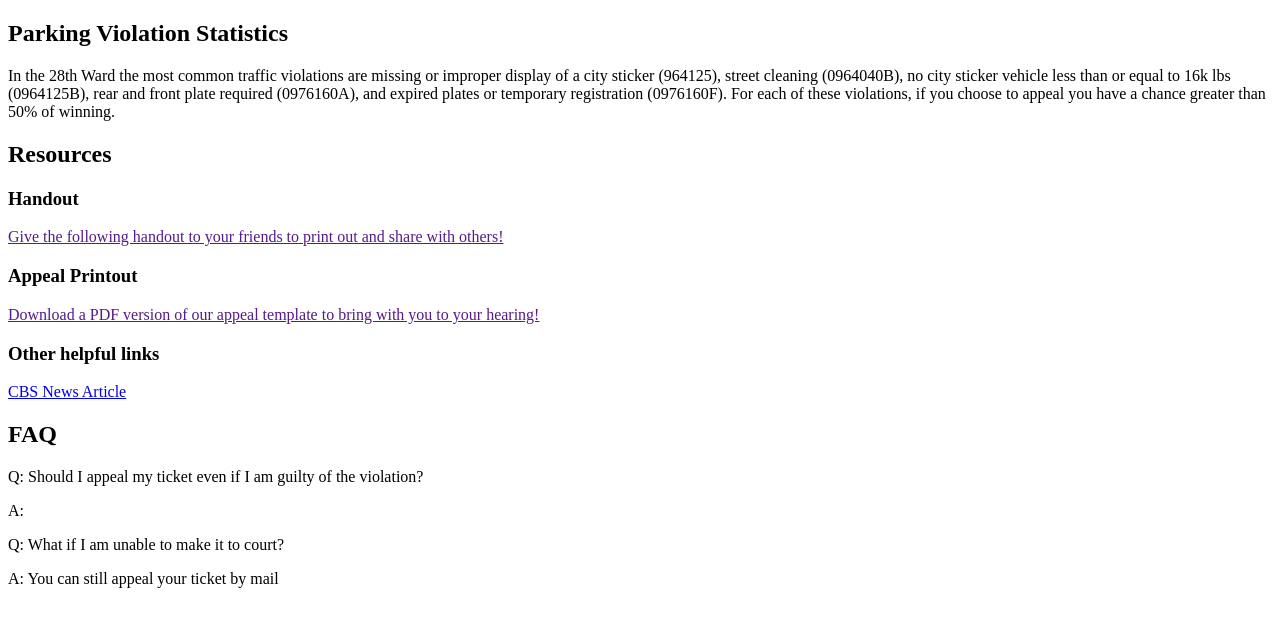
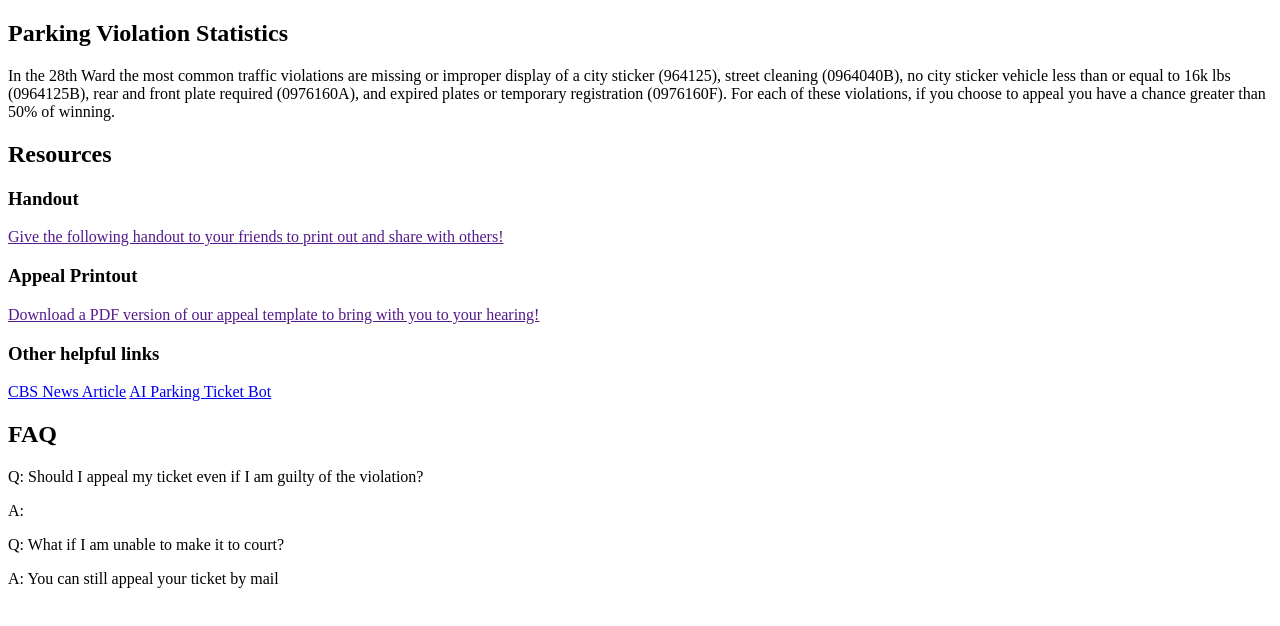
Before and after one commit to bedhededdy/COM421FINAL, a plain HTML site: page index.html in a window 1280 px wide. Drawn offline with Linux system fonts and the light colour scheme.

Commit message:
end period 4/28

```diff
--- a/index.html
+++ b/index.html
@@ -24,6 +24,7 @@
 
             <h3>Other helpful links</h3>
             <a href="https://www.cbsnews.com/chicago/news/parking-tickets-contest-administrative-hearing-challenge/">CBS News Article</a>
+            <a href="https://donotpay.com/learn/chicago-parking-tickets/">AI Parking Ticket Bot</a>
         </section>
 
         <section id="guide">
```
